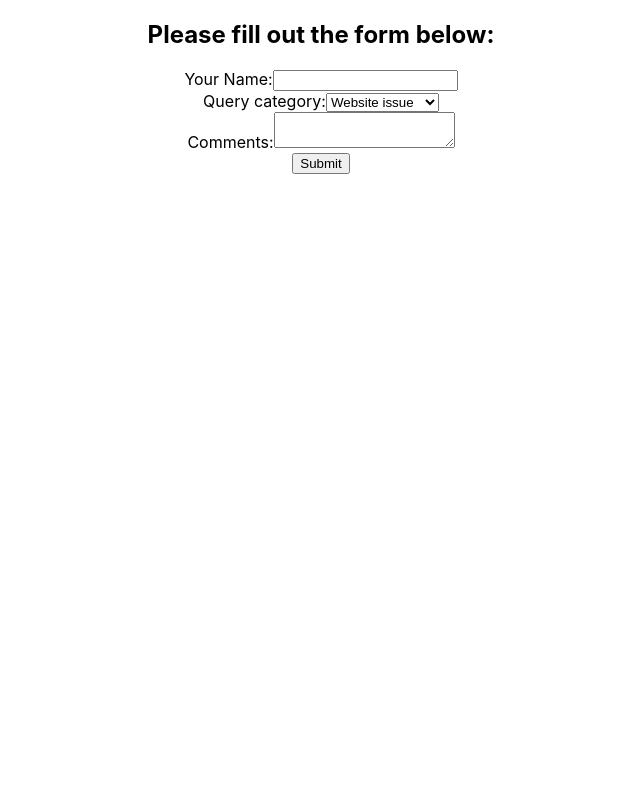
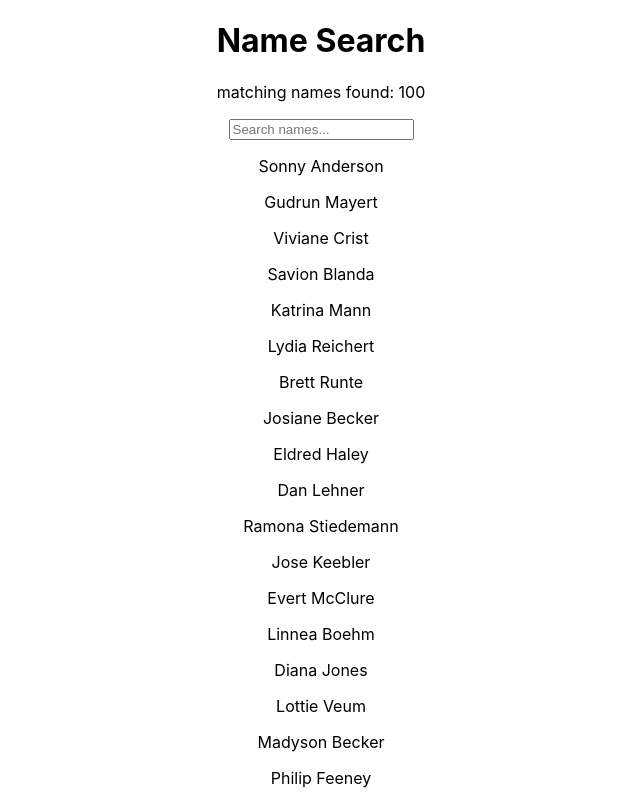
Before and after one commit to niclastanskanen/gitpod-react, a React (Create React App) app in the folder my-app/: page / in a window 1280 px wide. Shown: the top 800 px of the page, without its empty margins (319-959 px from the left). Built offline with nearby package versions, Linux system fonts and the light colour scheme.

Commit message:
add searchbar

```diff
--- a/my-app/src/App.js
+++ b/my-app/src/App.js
@@ -1,6 +1,7 @@
 import './App.css';
+import SearchBar from './components/SearchBar';
 // import ControlledForm from './components/ControlledForm';
-import UncontrolledForm from './components/UncontrolledForm';
+// import UncontrolledForm from './components/UncontrolledForm';
 // import LifeCyclesCWU from './components/LifeCyclesCWU';
 // import FunctionalGreeting from './components/FunctionalGreeting';
 // import FunctionalGreetingWithProps from './components/FunctionalGreetingWithProps';
@@ -40,7 +41,8 @@
       {/* <LifeCyclesCDU /> */}
       {/* <LifeCyclesCWU /> */}
       {/* <ControlledForm /> */}
-      <UncontrolledForm />
+      {/* <UncontrolledForm /> */}
+      <SearchBar />
 
     </div>
   );
--- /dev/null
+++ b/my-app/src/components/SearchBar.js
@@ -0,0 +1,44 @@
+import React, { Component } from 'react'
+import importedNames from '../names'
+
+export class SearchBar extends Component {
+    constructor(props) {
+      super(props)
+
+      this.state = {
+        names: importedNames
+
+      }
+    }
+    handleChange = event => {
+        const inputText = event.target.value.toLowerCase()
+        const filteredNames = importedNames.filter(name => {
+            return name.toLowerCase().includes(inputText)
+        })
+        this.setState({
+            names: filteredNames
+        })
+    }
+  render() {
+    return (
+      <div>
+        <h1>Name Search</h1>
+        <p>matching names found: {this.state.names.length}</p>
+        <form>
+            <input
+                onChange={(event) => this.handleChange(event)}
+                type='text'
+                placeholder='Search names...'
+            />
+        </form>
+        <div style={{margin: 'auto'}}>
+            {this.state.names.map(name => {
+                return <p key={name}>{name}</p>
+            })}
+        </div>
+      </div>
+    )
+  }
+}
+
+export default SearchBar
--- /dev/null
+++ b/my-app/src/names.js
@@ -0,0 +1,103 @@
+const names = [
+    "Sonny Anderson",
+    "Gudrun Mayert",
+    "Viviane Crist",
+    "Savion Blanda",
+    "Katrina Mann",
+    "Lydia Reichert",
+    "Brett Runte",
+    "Josiane Becker",
+    "Eldred Haley",
+    "Dan Lehner",
+    "Ramona Stiedemann",
+    "Jose Keebler",
+    "Evert McClure",
+    "Linnea Boehm",
+    "Diana Jones",
+    "Lottie Veum",
+    "Madyson Becker",
+    "Philip Feeney",
+    "Kobe Kuhic",
+    "Jessica Wisoky",
+    "Kasey Auer",
+    "Arnoldo Sipes",
+    "Madisen Davis",
+    "Alex Swaniawski",
+    "Helene Jenkins",
+    "Leone Olson",
+    "Ola Lockman",
+    "Kaylie Mueller",
+    "Kitty Steuber",
+    "Ralph Mosciski",
+    "Zane Bradtke",
+    "Syble Torp",
+    "Luella Weimann",
+    "Rigoberto Dicki",
+    "Andre Gusikowski",
+    "Moshe Torphy",
+    "Rhoda Rosenbaum",
+    "Libby Spinka",
+    "Maeve Zieme",
+    "Sydney Gleichner",
+    "Jimmy Blick",
+    "Tara Casper",
+    "Cayla Upton",
+    "Keith Wyman",
+    "Derick Emmerich",
+    "Nia Waelchi",
+    "Armani Nienow",
+    "Keyon DuBuque",
+    "Keeley Doyle",
+    "Kristoffer Monahan",
+    "Brendon Orn",
+    "Brandy Romaguera",
+    "Lyda Hane",
+    "Lisandro Bauch",
+    "Oma Hirthe",
+    "Caleb Dicki",
+    "Sydney O'Kon",
+    "Missouri Greenholt",
+    "Kylie Green",
+    "Kiel Erdman",
+    "Anahi Balistreri",
+    "Rico Rippin",
+    "Ramiro Dach",
+    "Princess Bosco",
+    "Pink Stoltenberg",
+    "Adan Rau",
+    "Dessie Heller",
+    "Nyah Zulauf",
+    "Makayla Fisher",
+    "Neoma Stanton",
+    "Ebba Dooley",
+    "Rachel Denesik",
+    "Drew Crist",
+    "Wava Will",
+    "Loraine Macejkovic",
+    "Americo Mann",
+    "Jules Konopelski",
+    "Gloria Ankunding",
+    "Austin Wilderman",
+    "Sage Veum",
+    "Dorris Friesen",
+    "Wellington Klein",
+    "Asa Quitzon",
+    "Misty Schumm",
+    "Muhammad Bayer",
+    "Dante Ondricka",
+    "Lurline Kuvalis",
+    "Conner Herzog",
+    "Shanie Franecki",
+    "Lois Bednar",
+    "Carey Predovic",
+    "Adelbert Heidenreich",
+    "Romaine Jacobs",
+    "Jake Schuppe",
+    "Meta Parisian",
+    "Dillon Feest",
+    "Amanda O'Keefe",
+    "Kaitlyn O'Keefe",
+    "Earnest Jenkins",
+    "Reymundo Gleason"
+]
+export default names
```
